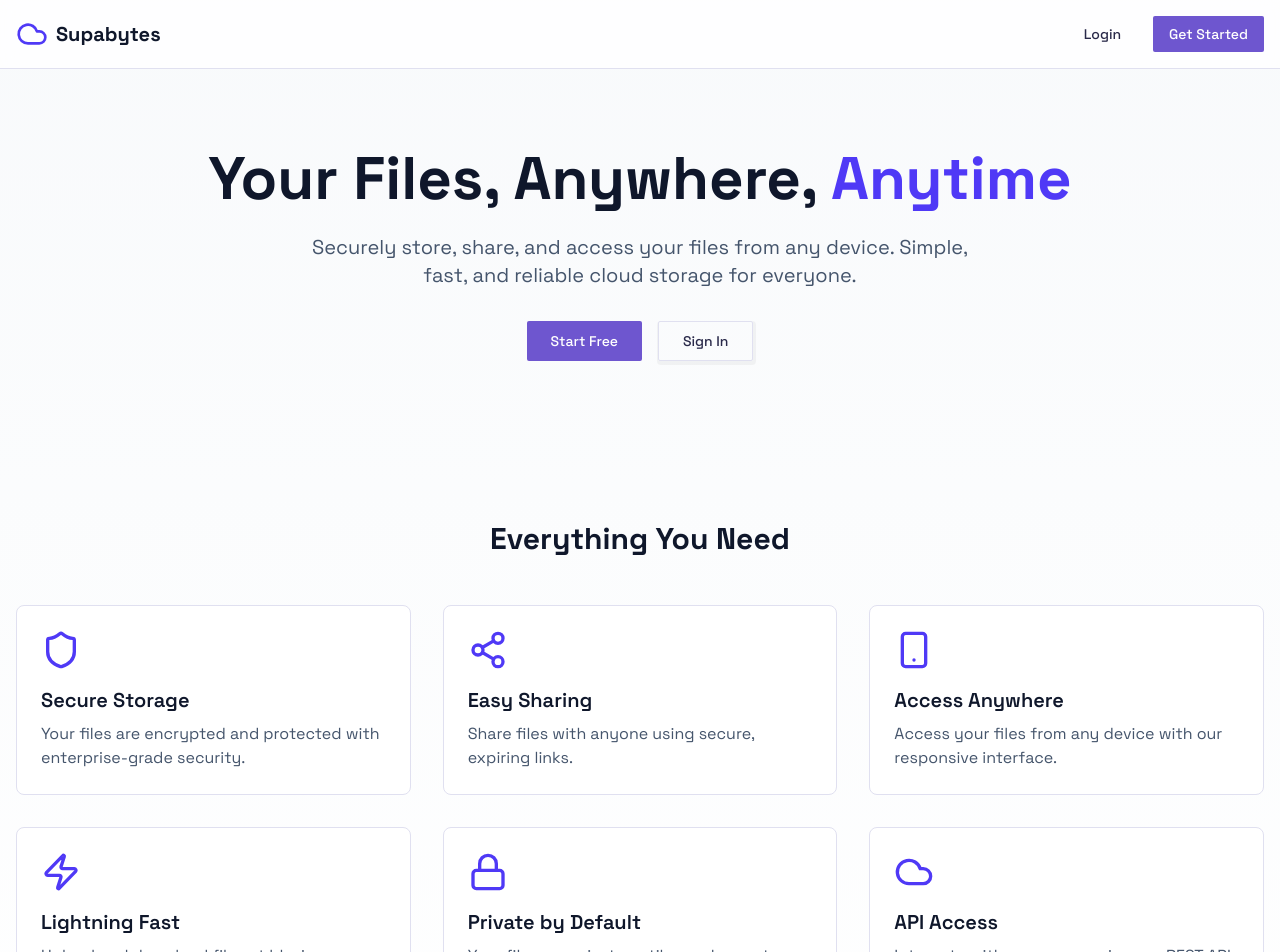
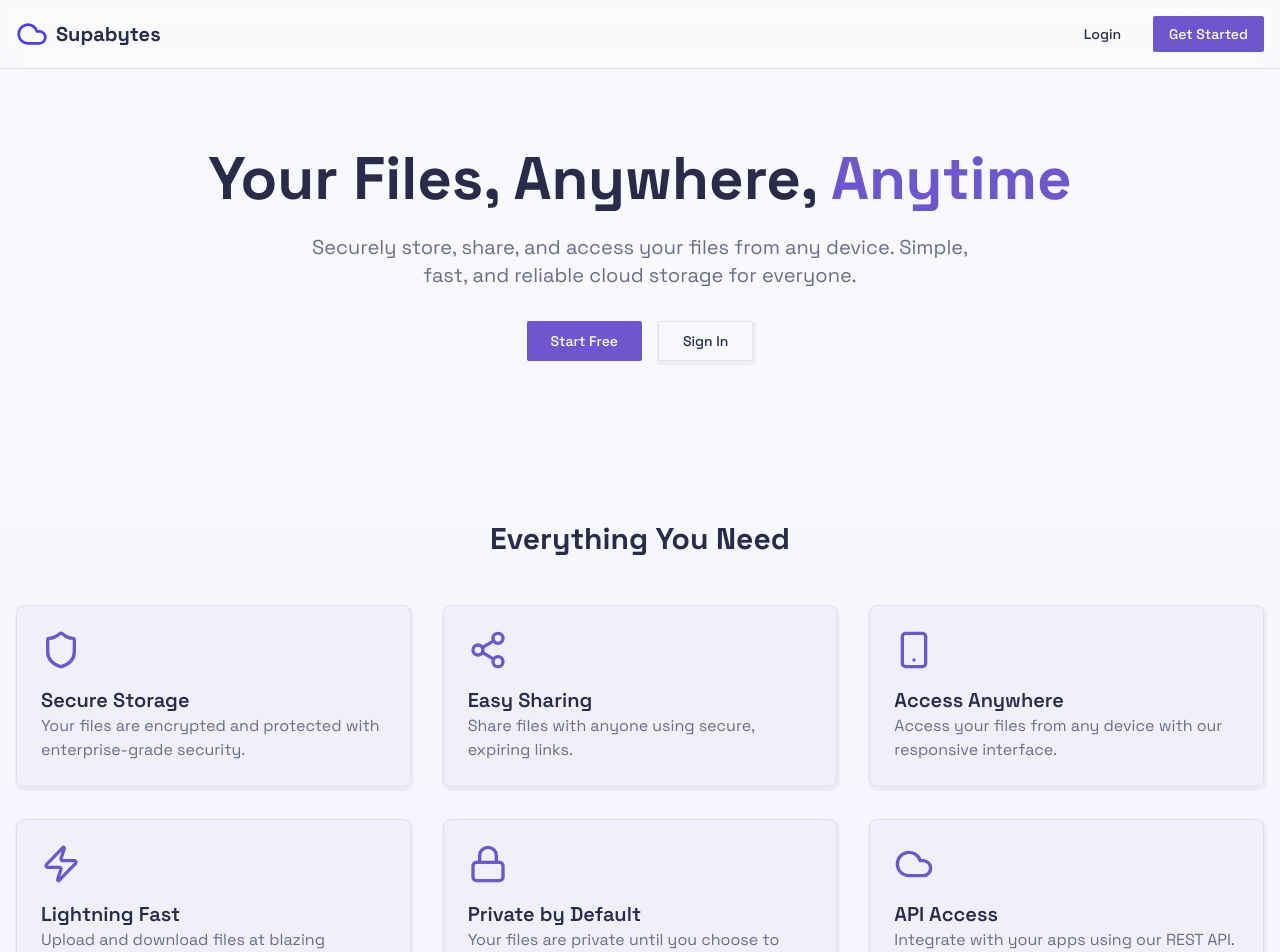
Before and after one commit to nberlette/supabytes, a Next.js app: page / in a window 1280 px wide. Shown: the top 952 px of the page. Built offline with nearby package versions, Linux system fonts and the light colour scheme.

Commit message:
feat: enable dark mode on the home page

```diff
--- a/app/page.tsx
+++ b/app/page.tsx
@@ -5,13 +5,13 @@ import { Cloud, Lock, Share2, Shield, Smartphone, Zap } from "lucide-react";
 
 export default function HomePage() {
   return (
-    <div className="min-h-screen bg-gradient-to-b from-slate-50 to-white">
+    <div className="min-h-screen bg-gradient-to-b from-slate-50 to-background">
       {/* Header */}
-      <header className="border-b bg-white/80 backdrop-blur-sm sticky top-0 z-50">
+      <header className="border-b bg-muted-background backdrop-blur-sm sticky top-0 z-50">
         <div className="container mx-auto px-4 py-4 flex items-center justify-between">
           <div className="flex items-center gap-2">
             <Cloud className="h-8 w-8 text-indigo-600" />
-            <span className="text-xl font-bold text-slate-900">Supabytes</span>
+            <span className="text-xl font-bold text-foreground">Supabytes</span>
           </div>
           <nav className="flex items-center gap-4">
             <Link href="/auth/login">
@@ -26,10 +26,10 @@ export default function HomePage() {
 
       {/* Hero Section */}
       <section className="container mx-auto px-4 py-20 text-center">
-        <h1 className="text-5xl md:text-6xl font-bold text-slate-900 mb-6 text-balance">
-          Your Files, Anywhere, <span className="text-indigo-600">Anytime</span>
+        <h1 className="text-5xl md:text-6xl font-bold text-foreground mb-6 text-balance">
+          Your Files, Anywhere, <span className="text-primary">Anytime</span>
         </h1>
-        <p className="text-xl text-slate-600 mb-8 max-w-2xl mx-auto text-pretty">
+        <p className="text-xl text-muted-foreground mb-8 max-w-2xl mx-auto text-pretty">
           Securely store, share, and access your files from any device. Simple,
           fast, and reliable cloud storage for everyone.
         </p>
@@ -53,37 +53,37 @@ export default function HomePage() {
 
       {/* Features Grid */}
       <section className="container mx-auto px-4 py-20">
-        <h2 className="text-3xl font-bold text-center text-slate-900 mb-12">
+        <h2 className="text-3xl font-bold text-center text-foreground mb-12">
           Everything You Need
         </h2>
         <div className="grid md:grid-cols-2 lg:grid-cols-3 gap-8">
           <FeatureCard
-            icon={<Shield className="h-10 w-10 text-indigo-600" />}
+            icon={<Shield className="h-10 w-10 text-primary" />}
             title="Secure Storage"
             description="Your files are encrypted and protected with enterprise-grade security."
           />
           <FeatureCard
-            icon={<Share2 className="h-10 w-10 text-indigo-600" />}
+            icon={<Share2 className="h-10 w-10 text-primary" />}
             title="Easy Sharing"
             description="Share files with anyone using secure, expiring links."
           />
           <FeatureCard
-            icon={<Smartphone className="h-10 w-10 text-indigo-600" />}
+            icon={<Smartphone className="h-10 w-10 text-primary" />}
             title="Access Anywhere"
             description="Access your files from any device with our responsive interface."
           />
           <FeatureCard
-            icon={<Zap className="h-10 w-10 text-indigo-600" />}
+            icon={<Zap className="h-10 w-10 text-primary" />}
             title="Lightning Fast"
             description="Upload and download files at blazing speeds."
           />
           <FeatureCard
-            icon={<Lock className="h-10 w-10 text-indigo-600" />}
+            icon={<Lock className="h-10 w-10 text-primary" />}
             title="Private by Default"
             description="Your files are private until you choose to share them."
           />
           <FeatureCard
-            icon={<Cloud className="h-10 w-10 text-indigo-600" />}
+            icon={<Cloud className="h-10 w-10 text-primary" />}
             title="API Access"
             description="Integrate with your apps using our REST API."
           />
@@ -91,8 +91,8 @@ export default function HomePage() {
       </section>
 
       {/* Footer */}
-      <footer className="border-t bg-slate-50 py-8">
-        <div className="container mx-auto px-4 text-center text-slate-600">
+      <footer className="border-t border-border bg-muted py-8">
+        <div className="container mx-auto px-4 text-center text-muted-foreground">
           <p>&copy; 2025 Supabytes. All rights reserved.</p>
         </div>
       </footer>
@@ -110,10 +110,10 @@ function FeatureCard({
   description: string;
 }) {
   return (
-    <div className="p-6 rounded-xl border bg-white hover:shadow-lg transition-shadow">
+    <div className="p-6 rounded-xl border bg-muted hover:bg-accent shadow-sm hover:shadow-lg transition-shadow duration-300 ease-in-out">
       <div className="mb-4">{icon}</div>
-      <h3 className="text-xl font-semibold text-slate-900 mb-2">{title}</h3>
-      <p className="text-slate-600">{description}</p>
+      <h3 className="text-xl font-semibold text-foreground b-2">{title}</h3>
+      <p className="text-muted-foreground">{description}</p>
     </div>
   );
 }
```
